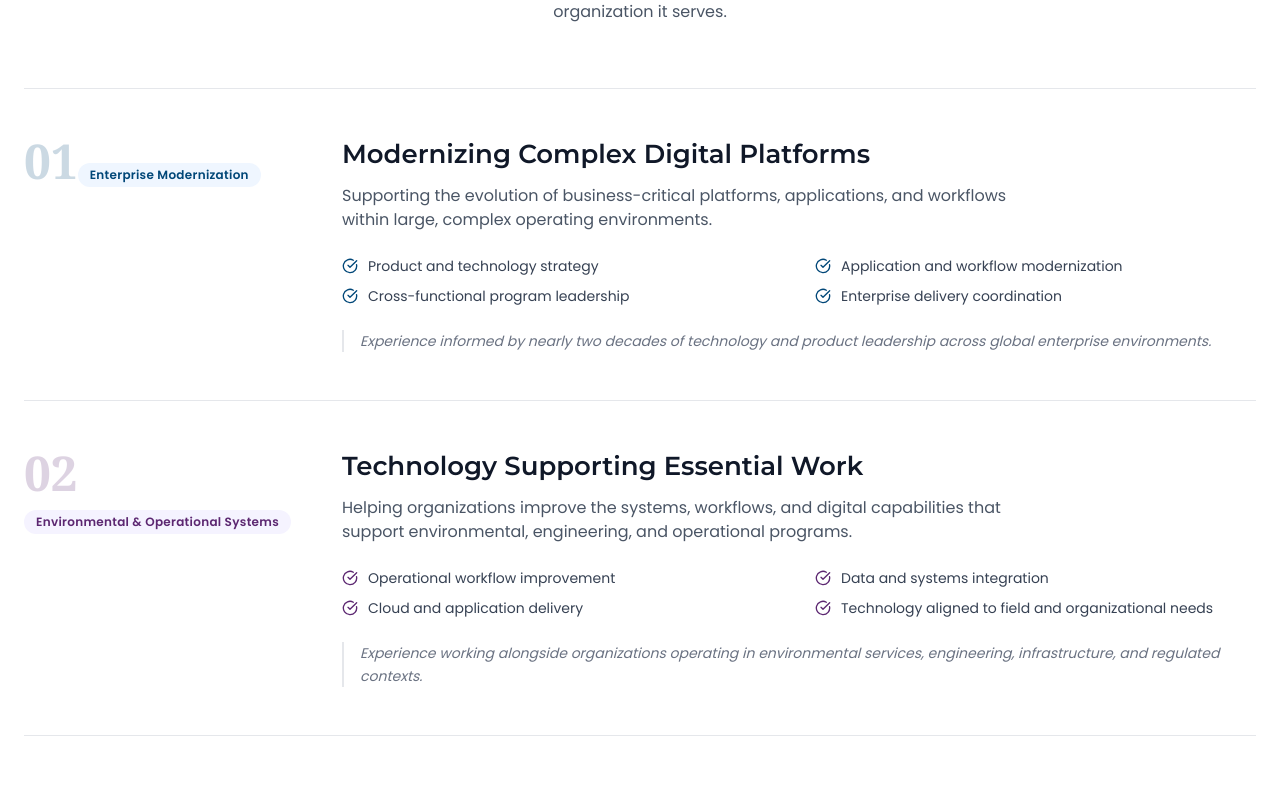
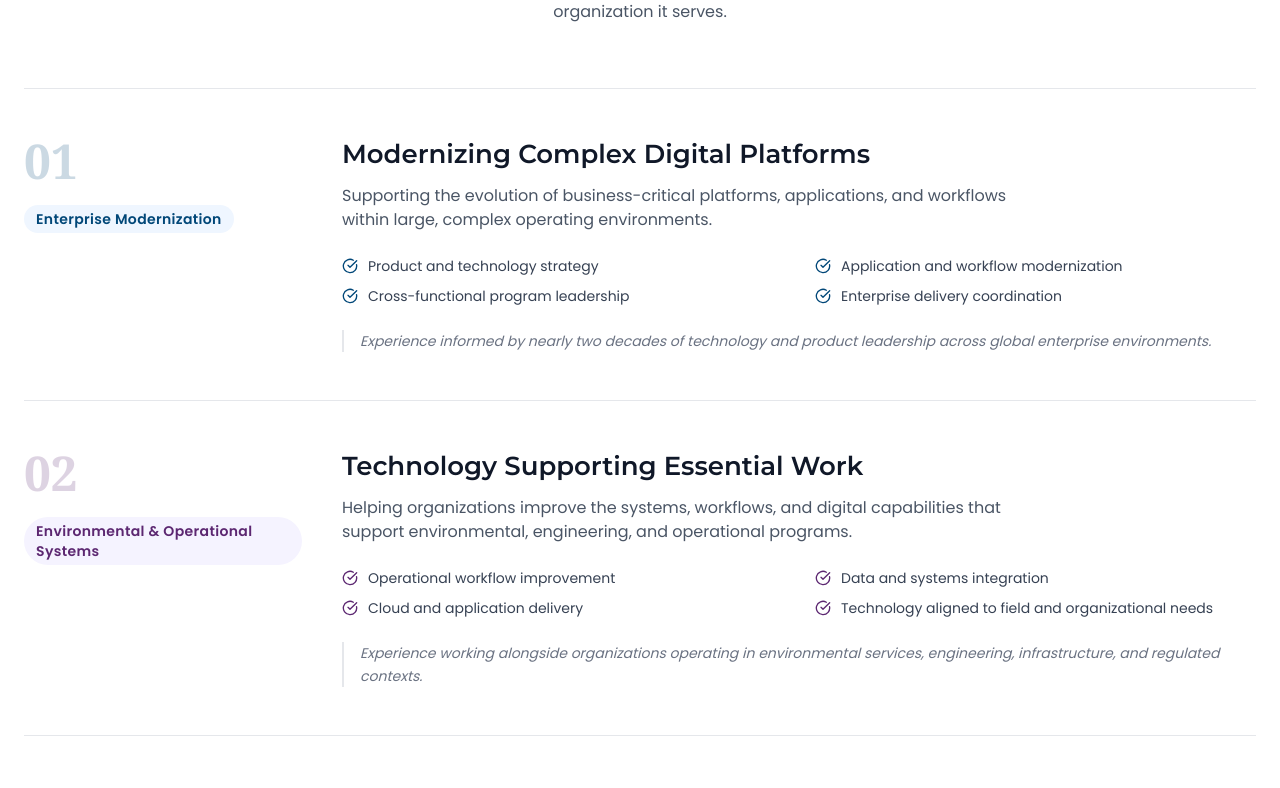
Before and after one commit to gurungbsal/xt-website-new, a Next.js app: page / in a window 1280 px wide. Shown: the part 5361-6149 px from the top of the page. Built offline with nearby package versions, Linux system fonts and the light colour scheme.

Commit message:
fixed homepage experience section alignment

```diff
--- a/components/Homepage/SelectedExperienceSection.tsx
+++ b/components/Homepage/SelectedExperienceSection.tsx
@@ -75,14 +75,14 @@ function SelectedExperienceSection() {
               key={exp.index}
               className="grid grid-cols-1 gap-8 py-12 md:grid-cols-12 md:gap-10"
             >
-              <div className="md:col-span-3">
+              <div className="flex flex-col gap-2 md:col-span-3">
                 <span
                   className={`font-serif text-5xl font-semibold ${exp.accentText} opacity-20`}
                 >
                   {exp.index}
                 </span>
                 <p
-                  className={`mt-3 inline-block w-fit rounded-full px-3 py-1 text-xs font-semibold tracking-wide ${exp.accentBg} ${exp.accentText}`}
+                  className={`mt-3 inline-block w-fit rounded-full px-3 py-1 text-sm font-semibold tracking-wide ${exp.accentBg} ${exp.accentText}`}
                 >
                   {exp.tag}
                 </p>
```
